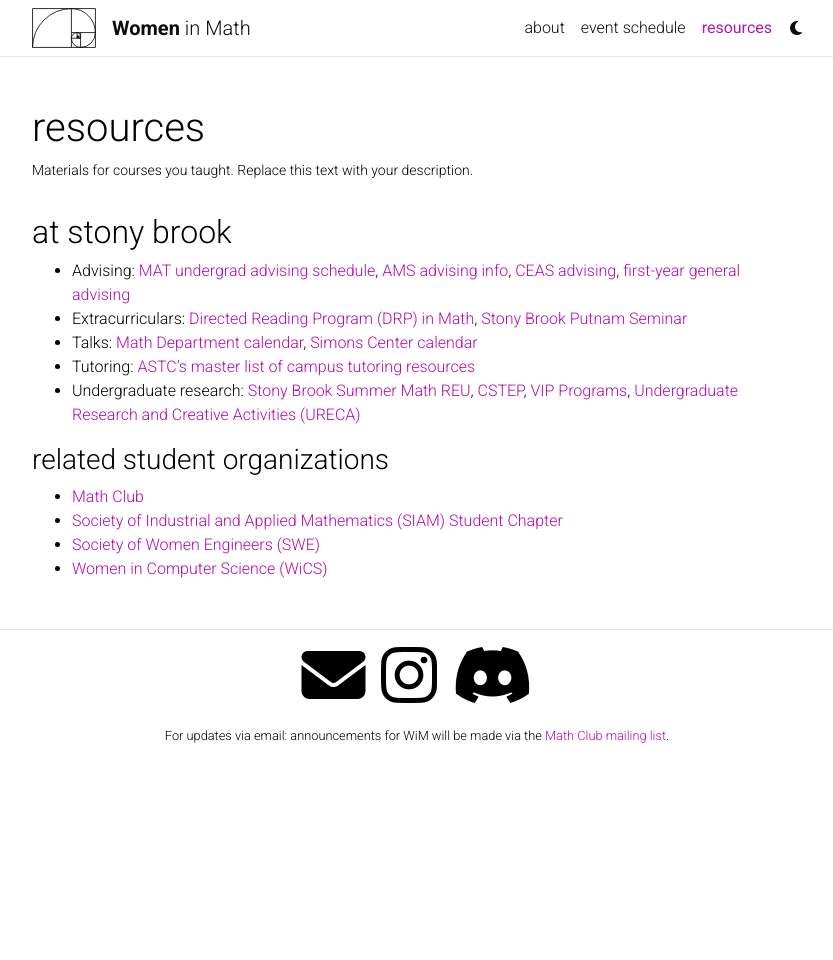
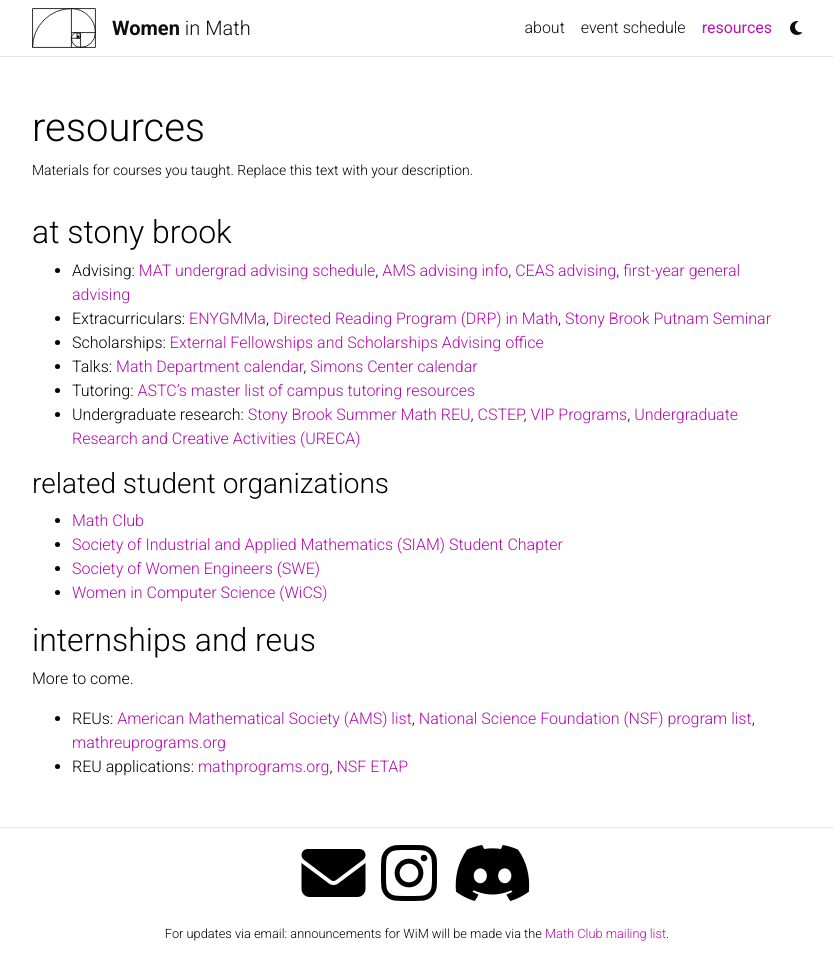
Before and after one commit to sbuwim/sbuwim.github.io, a Jekyll site: the page built from _pages/resources.md, in a window 1280 px wide and 960 px high. Shown: the whole window, without its empty margins (223-1056 px from the left). Built offline with Jekyll 4.4.1, drawn with Linux system fonts in a browser that asks for light colours; comment, search, counter and statistics services are not loaded; a style sheet for code colours, icons or effects is not loaded.

Commit message:
Update resources.md

```diff
--- a/_pages/resources.md
+++ b/_pages/resources.md
@@ -10,13 +10,22 @@
 ## at stony brook
 
 - Advising: [MAT undergrad advising schedule](https://www.math.stonybrook.edu/undergraduate-advising-schedule), [AMS advising info](https://www.stonybrook.edu/commcms/ams/undergraduate/programs/advising), [CEAS advising](https://www.stonybrook.edu/commcms/ceas-undergrad/about_us/index.php), [first-year general advising](https://www.stonybrook.edu/commcms/undergraduate-colleges/advising/index.php)
-- Extracurriculars: [Directed Reading Program (DRP) in Math](https://sites.google.com/stonybrook.edu/drp), [Stony Brook Putnam Seminar](https://www.math.stonybrook.edu/~rdhough/putnam_seminar/2022/2022.html)
+- Extracurriculars: [ENYGMMa](https://sites.google.com/stonybrook.edu/enygmma/home), [Directed Reading Program (DRP) in Math](https://sites.google.com/stonybrook.edu/drp), [Stony Brook Putnam Seminar](https://www.math.stonybrook.edu/~rdhough/putnam_seminar/2022/2022.html)
+- Scholarships: [External Fellowships and Scholarships Advising office](https://www.stonybrook.edu/commcms/fellowships/awards/undergrad-awards.php)
 - Talks: [Math Department calendar](https://www.math.stonybrook.edu/calendar), [Simons Center calendar](https://scgp.stonybrook.edu/calendar/full-calendar)
 - Tutoring: [ASTC's master list of campus tutoring resources](https://www.stonybrook.edu/commcms/academic_success/students/resources/additional-resources)
 - Undergraduate research: [Stony Brook Summer Math REU](https://www.math.stonybrook.edu/summermath/), [CSTEP](https://www.stonybrook.edu/commcms/stem-smart/college/cstep/index), [VIP Programs](https://www.stonybrook.edu/vipp/), [Undergraduate Research and Creative Activities (URECA)](https://www.stonybrook.edu/commcms/ureca/index.php)
 
 ### related student organizations
+
 - [Math Club](https://you.stonybrook.edu/mathclub/)
 - [Society of Industrial and Applied Mathematics (SIAM) Student Chapter](https://siamsc-sbu.github.io/)
 - [Society of Women Engineers (SWE)](https://linktr.ee/sbuswe)
 - [Women in Computer Science (WiCS)](https://linktr.ee/sbuwics)
+
+## internships and reus
+
+More to come.
+
+- REUs: [American Mathematical Society (AMS) list](https://www.ams.org/education/emp-reu), [National Science Foundation (NSF) program list](http://www.nsf.gov/crssprgm/reu/list_result.jsp?unitid=5044), [mathreuprograms.org](https://www.mathreuprograms.org/)
+- REU applications: [mathprograms.org](https://www.mathprograms.org/), [NSF ETAP](https://www.nsfetap.org/)
```
